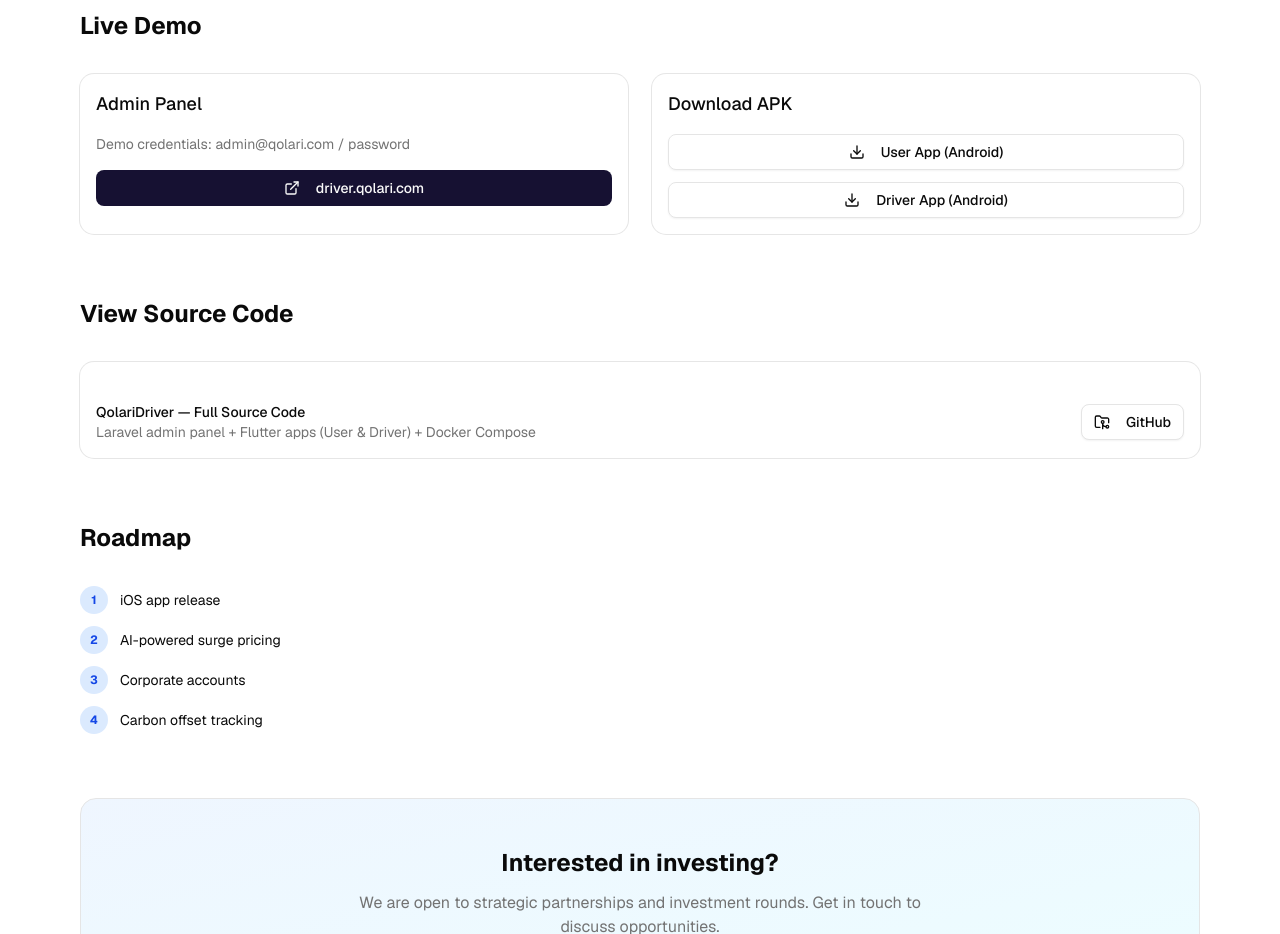
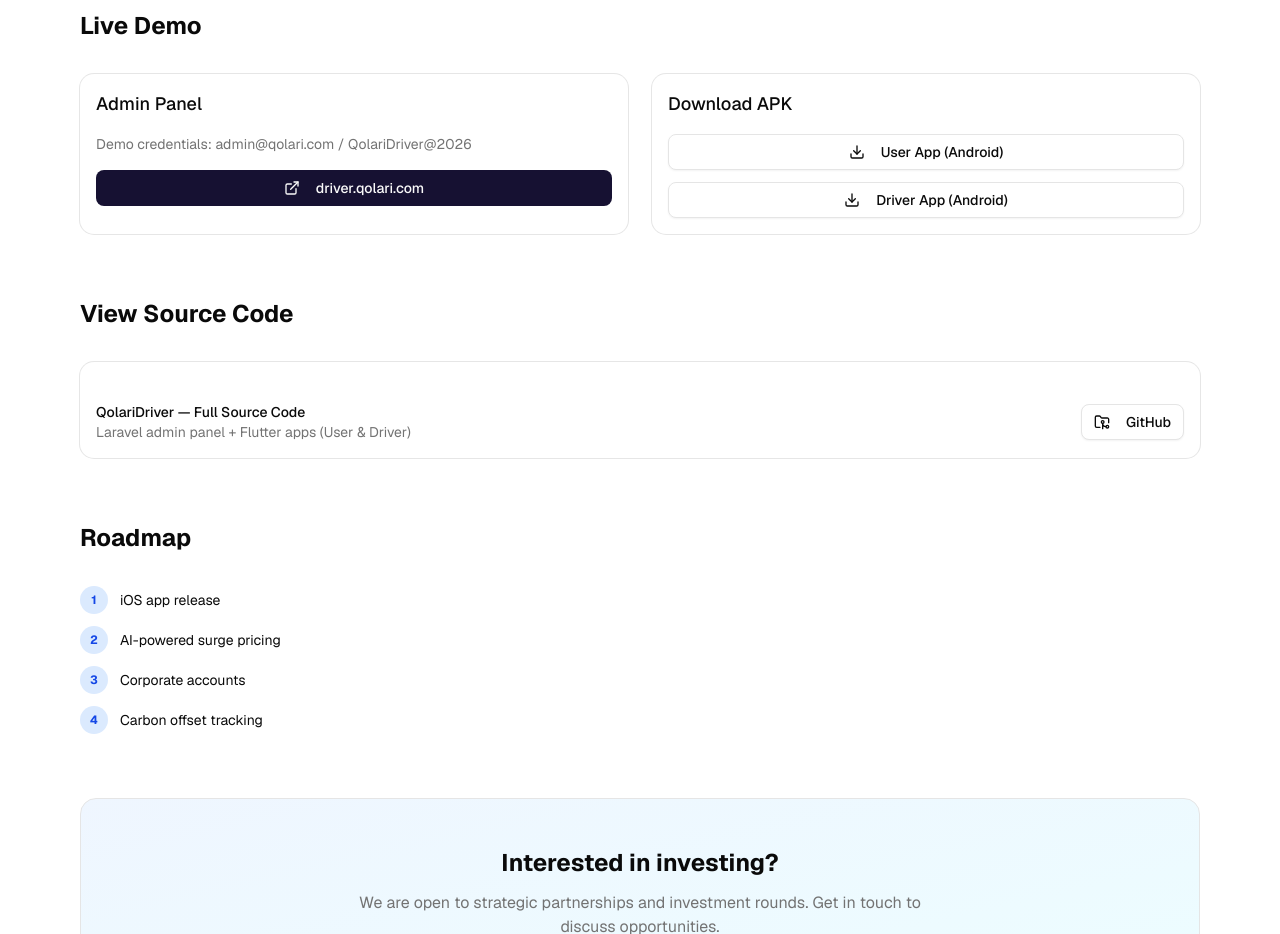
Before and after one commit to qolariai/qolari, a Next.js app in the folder frontend/: page /en/marketplace/qolaridriver in a window 1280 px wide. Shown: the part 1040-1974 px from the top of the page. Built offline with nearby package versions, Linux system fonts and the light colour scheme; no server answers.

Commit message:
feat(marketplace): qolaridriver APK downloads, demo credentials e link de repo funcionais

```diff
--- a/frontend/src/app/[locale]/(public)/marketplace/qolaridriver/page.tsx
+++ b/frontend/src/app/[locale]/(public)/marketplace/qolaridriver/page.tsx
@@ -128,7 +128,7 @@
               </CardHeader>
               <CardContent>
                 <p className="text-sm text-muted-foreground mb-4">
-                  {t("credentials")}: admin@qolari.com / password
+                  {t("credentials")}: admin@qolari.com / QolariDriver@2026
                 </p>
                 <a
                   href="https://driver.qolari.com"
@@ -174,7 +174,7 @@
                 <div>
                   <p className="font-medium">QolariDriver — Full Source Code</p>
                   <p className="text-sm text-muted-foreground">
-                    Laravel admin panel + Flutter apps (User & Driver) + Docker Compose
+                    Laravel admin panel + Flutter apps (User & Driver)
                   </p>
                 </div>
                 <a
```
Also changed, not shown: 2 other files (tests, documents, lock files or other folders).
